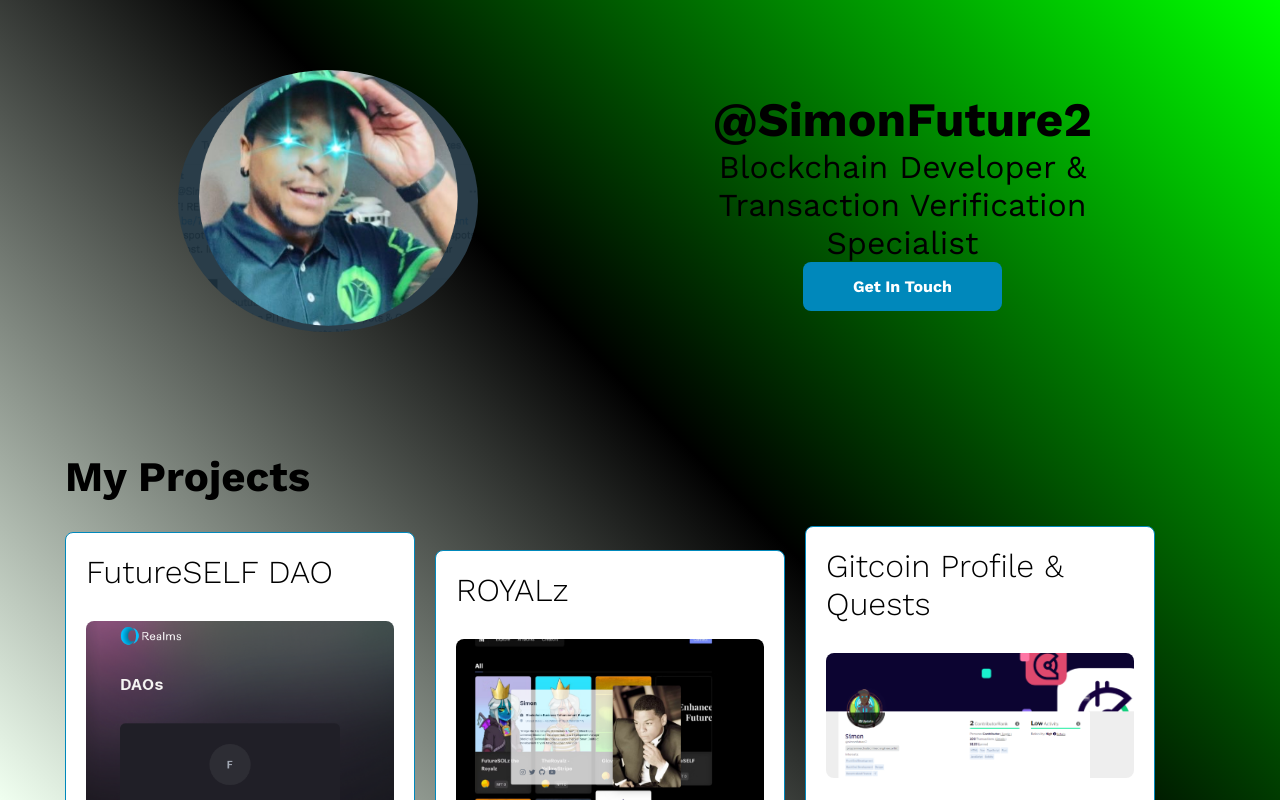
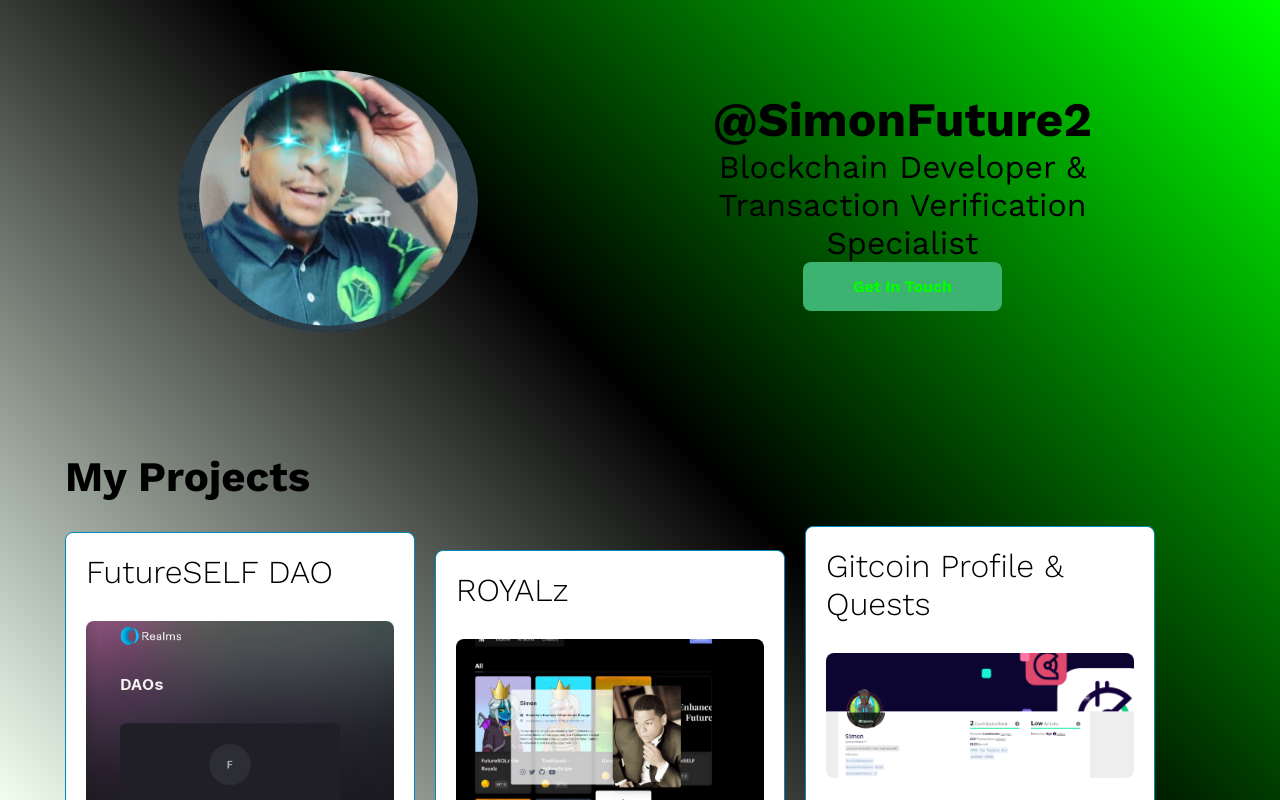
Before and after one commit to simonfuture2/blockfolio, a React (Create React App) app: page / in a window 1280 px wide. In both pictures the pointer is over the link "Get In Touch". Shown: the top 800 px of the page. Built offline with nearby package versions, Linux system fonts and the light colour scheme.

Commit message:
Update index.css

```diff
--- a/src/index.css
+++ b/src/index.css
@@ -201,7 +201,7 @@
 .button {
   display: inline-block;
 
-  background: #12BDF3;
+  background:   #00FF00;
 
   padding: 15px 50px;
 
@@ -219,6 +219,6 @@
 }
 
 .button:hover {
-  background: #0088BB;
-  color: #FFFFFF;
+  background:   #3CB371;
+  color: #00FF00;
 }
```
